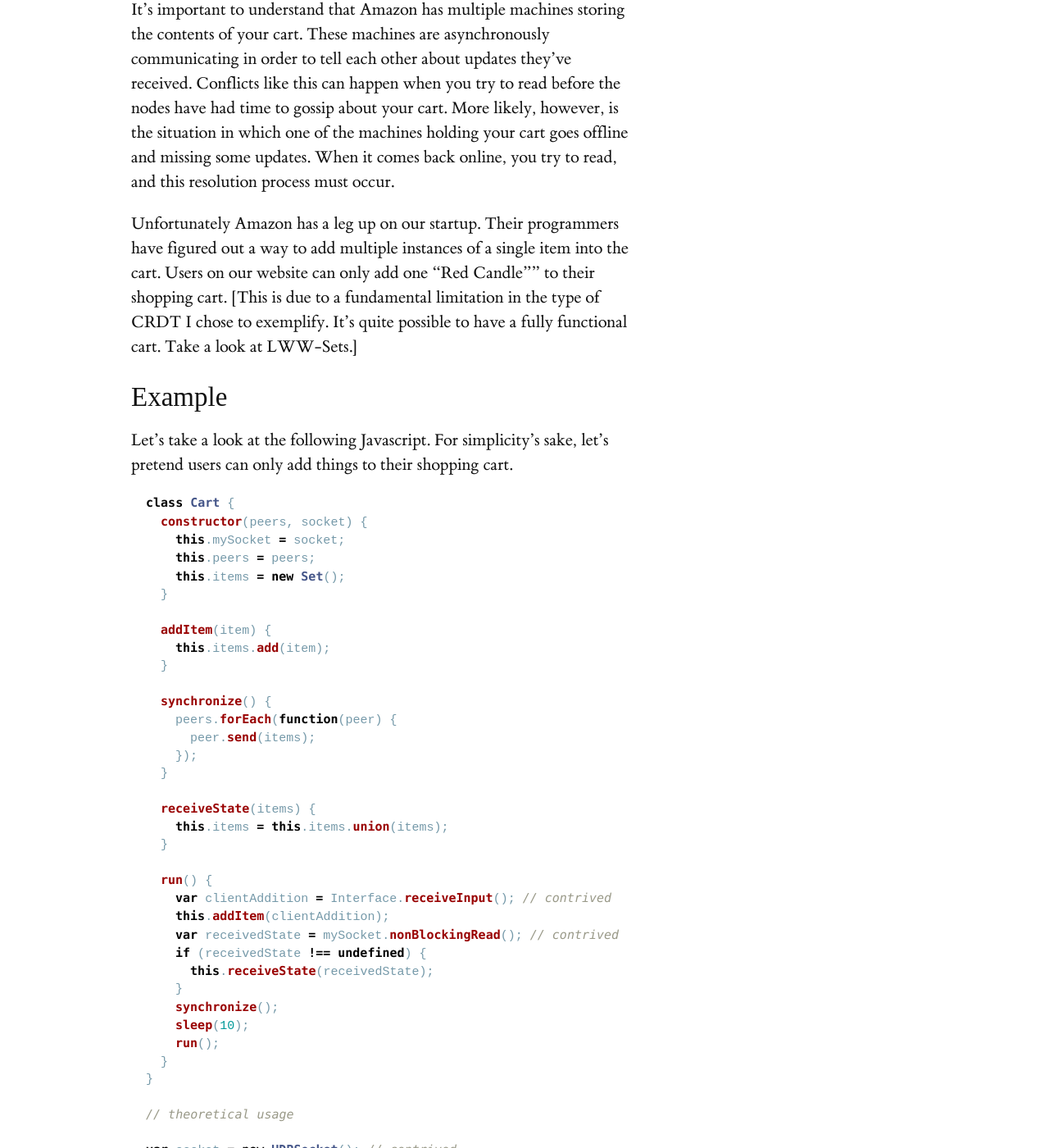
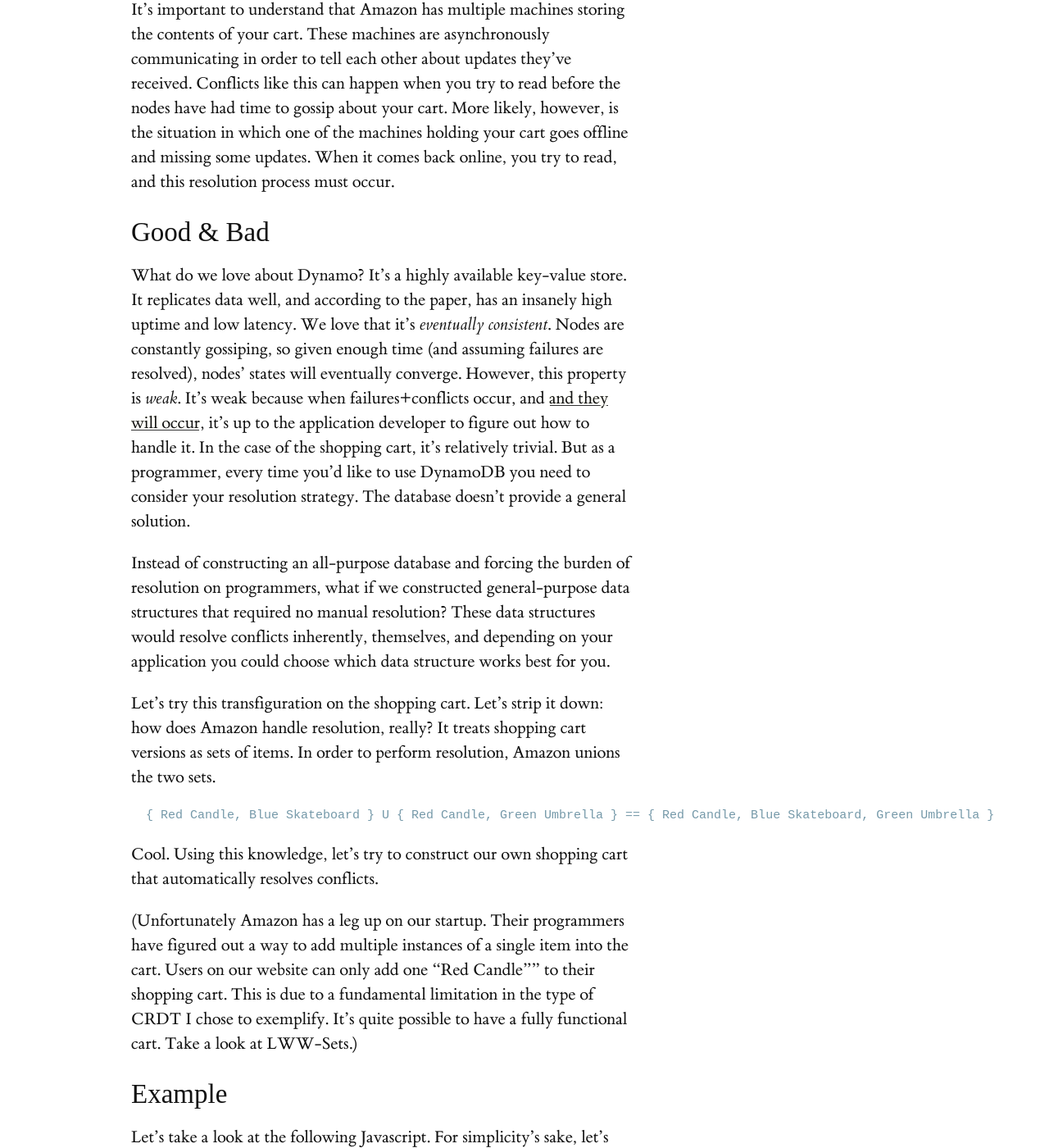
Before and after one commit to heathermiller/dist-prog-book, a Jekyll site: the page built from chapter/7/langs-consistency.md, in a window 1280 px wide and 1400 px high, scrolled down 4430 px. Shown: the whole window at 82% size. Built offline with Jekyll 4.4.1, drawn with Linux system fonts in a browser that asks for light colours; some web fonts are replaced; some of the changed text lies outside the part shown.

Commit message:
Examples

````diff
--- a/chapter/7/langs-consistency.md
+++ b/chapter/7/langs-consistency.md
@@ -26,7 +26,7 @@
 
   But as Section 6 already explained, this is not so trivial. Messages between your servers in Beijing and Paris could get dropped, corrupted, reordered, duplicated, or delayed. Servers can crash. Sharks can cut the network cables between countries. Since you have no guarantees about when you'll be able to synchronize state between two servers, it's possible that the customer could see two different cart-states depending on which country she's in (which server she asks).
 
-  It's possible to implement "consensus" protocols that provide coordination between your machines. When failure happens, such as a network shark-attack, the protocol detects a lack of consistency and becomes *unavailable*. For some applications, this is appropriate. For a shopping cart, this seems like overkill. If our shopping cart distributed systems experienced a failure, it means users would not be able to add or remove things from the cart. They also couldn't check out. This means our startup would lose money! Perhaps it's not so important that our clients' shopping carts be completely synchronized across the entire world at all times. After all, how often are people going to be doing such wanderlust shopping?
+  It's possible to implement "consensus" protocols such as Paxos and 3-Phase-Commit that provide coordination between your machines. When failure happens, such as a network shark-attack, the protocol detects a lack of consistency and becomes *unavailable*. For some applications, this is appropriate. For a shopping cart, this seems like overkill. If our shopping cart distributed systems experienced a failure, it means users would not be able to add or remove things from the cart. They also couldn't check out. This means our startup would lose money! Perhaps it's not so important that our clients' shopping carts be completely synchronized across the entire world at all times. After all, how often are people going to be doing such wanderlust shopping?
 
   This is an important moment. By thinking about our specific problem, we've realized a compromise we're willing to make: our users always need to be able to add things, remove things, and checkout. In other words, our service needs to be *available*. Servers don't necessarily need to agree all the time. We'd like them to, but the system shouldn't shut down if they don't. We'll find a way to deal with it.
 
@@ -58,10 +58,21 @@
 
   It's important to understand that Amazon has multiple machines storing the contents of your cart. These machines are asynchronously communicating in order to tell each other about updates they've received. Conflicts like this can happen when you try to read before the nodes have had time to gossip about your cart. More likely, however, is the situation in which one of the machines holding your cart goes offline and missing some updates. When it comes back online, you try to read, and this resolution process must occur.
 
+### Good & Bad
+  What do we love about Dynamo? It's a highly available key-value store. It replicates data well, and according to the paper, has an insanely high uptime and low latency. We love that it's *eventually consistent*. Nodes are constantly gossiping, so given enough time (and assuming failures are resolved), nodes' states will eventually converge. However, this property is *weak*. It's weak because when failures+conflicts occur, and [and they will occur](https://www.youtube.com/watch?v=JG2ESDGwHHY), it's up to the application developer to figure out how to handle it. In the case of the shopping cart, it's relatively trivial. But as a programmer, every time you'd like to use DynamoDB you need to consider your resolution strategy. The database doesn't provide a general solution.
+
+  Instead of constructing an all-purpose database and forcing the burden of resolution on programmers, what if we constructed general-purpose data structures that required no manual resolution? These data structures would resolve conflicts inherently, themselves, and depending on your application you could choose which data structure works best for you.
+
+  Let's try this transfiguration on the shopping cart. Let's strip it down: how does Amazon handle resolution, really? It treats shopping cart versions as sets of items. In order to perform resolution, Amazon unions the two sets.
+
+  ```
+  { Red Candle, Blue Skateboard } U { Red Candle, Green Umbrella } == { Red Candle, Blue Skateboard, Green Umbrella }
+  ```
+
+  Cool. Using this knowledge, let's try to construct our own shopping cart that automatically resolves conflicts.
 
 
-
-  Unfortunately Amazon has a leg up on our startup. Their programmers have figured out a way to add multiple instances of a single item into the cart. Users on our website can only add one "Red Candle"" to their shopping cart. [This is due to a fundamental limitation in the type of CRDT I chose to exemplify. It's quite possible to have a fully functional cart. Take a look at LWW-Sets.]
+  (Unfortunately Amazon has a leg up on our startup. Their programmers have figured out a way to add multiple instances of a single item into the cart. Users on our website can only add one "Red Candle"" to their shopping cart. This is due to a fundamental limitation in the type of CRDT I chose to exemplify. It's quite possible to have a fully functional cart. Take a look at LWW-Sets.)
 
 ### Example
 
@@ -90,9 +101,11 @@
     }
 
     run() {
-      var clientAddition = Interface.receiveInput(); // contrived
-      this.addItem(clientAddition);
-      var receivedState = mySocket.nonBlockingRead(); // contrived
+      var clientAddition = Interface.nonBlockingReceiveInput(); // invented
+      if (clientAddition !== undefined) {
+        this.addItem(clientAddition);
+      }
+      var receivedState = mySocket.nonBlockingRead(); // invented
       if (receivedState !== undefined) {
         this.receiveState(receivedState);
       }
@@ -104,26 +117,84 @@
 
   // theoretical usage
 
-  var socket = new UDPSocket(); // contrived
+  var socket = new UDPSocket(); // invented
   var cart = new Cart(peerSockets, socket); // peerSockets is an array of UDP sockets
   cart.run();
+  cart.items // the cart's items
   ```
 
   Here is an (almost) fully functional shopping cart program. You can imagine this code running across multiple nodes scattered over the world. The meat of the program lies in the `run()` method. Let's walk through that:
   1. Program receives an addition to the cart from the user.
-  2. Program adds that item to the current local state.
+  2. Program adds that item to the current local state if it exists.
   3. Program checks its UDP socket for any messages.
   4. If it received one, it's means another instance of this program has sent us its state. What is state in this case? Simply a set of cart items. Let's handle this set of items by unioning it with our current set.
   5. Synchronize our current state by sending our state to every peer that we know about.
   6. Sleep for 10 seconds.
   7. Repeat!
 
-  Hopefully it's clear that if a client adds an item to her cart in Beijing and then 10 seconds later checks her cart in Paris, she should see the same thing. Well, not exactly - remember, the network is unreliable, and Beijing's `synchronize` messages might have been dropped. But no worries! Beijing is `synchronizing` again in another 10 seconds.
+  W
 
-  This is the *Strong Eventual Consistency* concept that Aviral introduced in Section 6. It's *eventual* because given a long enough timeline the clients' states will sync up: they are constantly trying to synchronize. [mention you can't remove things trivially, this is actually a CRDT, union is a monotonic operation]
+  Hopefully it's clear that if a client adds an item to her cart in Beijing and then 10 seconds later checks her cart in Paris, she should see the same thing. Well, not exactly - remember, the network is unreliable, and Beijing's `synchronize` messages might have been dropped. But no worries! Beijing is `synchronizing` again in another 10 seconds. This should remind you of Dynamo's gossiping: nodes are constantly attempting to converge.
+
+  Both systems are eventually consistent - the difference here is our Javascript shopping cart displays *strong* eventual consistency. It's strong because it requires no specialized resolution. When a node transmits its state to another node, there's absolutely no question about how to integrate that state into the current one. There's no conflict.
 
 ### The Intern
-  Unfortunately Jerry, the intern, has found your code. He'd like to make a few changes. He messes it up somehow. I'm not entirely sure how yet.
+  Unfortunately Jerry, the intern, has found your code. He'd like to add `remove` functionality to the cart. So he makes the following changes:
+
+  ```javascript
+  class Cart {
+    constructor(peers, socket) {
+      this.mySocket = socket;
+      this.peers = peers;
+      this.items = new Set();
+    }
+
+    addItem(item) {
+      this.items.add(item);
+    }
+
+    synchronize() {
+      peers.forEach(function(peer) {
+        peer.send(items);
+      });
+    }
+
+    receiveState(items) {
+      // JERRY WAS HERE
+      this.items = this.items.intersection(items);
+      // END JERRY WAS HERE
+    }
+
+    run() {
+      var clientAddition = Interface.nonBlockingReceiveInput(); // invented
+      if (clientAddition !== undefined) {
+        this.addItem(clientAddition);
+      }
+      // JERRY WAS HERE
+      var clientDeletion = Interface.nonBlockingReceiveInput():
+      if (clientDeletion !== undefined) {
+        this.items.delete(clientDeletion);
+      }
+      // END JERRY WAS HERE
+      var receivedState = mySocket.nonBlockingRead(); // invented
+      if (receivedState !== undefined) {
+        this.receiveState(receivedState);
+      }
+      synchronize();
+      sleep(10);
+      run();
+    }
+  }
+
+  // theoretical usage
+
+  var socket = new UDPSocket(); // invented
+  var cart = new Cart(peerSockets, socket); // peerSockets is an array of UDP sockets
+  cart.run();
+  cart.items // the cart's items
+  ```
+
+  Uh-oh. Can you spot the problem? Let's break it down. In the original code, the current node's cart items were *unioned* with the communicating node's cart. Since there was no deletion,
 
 ### Guarantees
   The original Javascript we wrote down exhibits the property from Section 6 known as *monotonicity*. The union operation ensures that a given node's state is always "greater than or equal to" the states of the other nodes. However, how can we be *sure* that this property is maintained throughout the development of this program? As we've seen, there's nothing stopping an intern from coming along, making a mindless change, and destroying this wonderful property. Ideally, we want to make it impossible (or at least very difficult) to write programs that violate this property. Or, at the very least, we want to make it very easy to write programs that maintain these types of properties.
````
